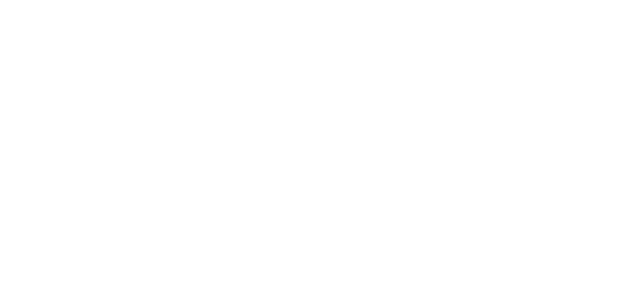
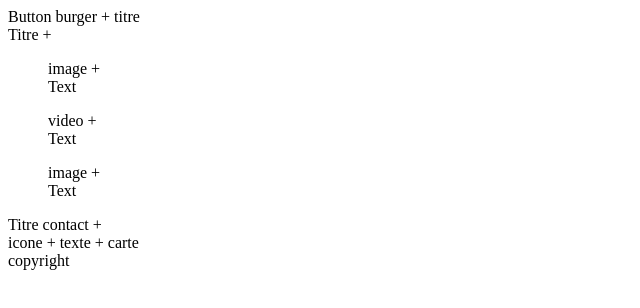
Before and after one commit to zahrahamdane/integration_web, a plain HTML site: page index.html in a window 1280 px wide. Shown: the whole page, without its empty margins (0-640 px from the left). Drawn offline with Linux system fonts and the light colour scheme.

Commit message:
mise en place block wireframe

```diff
--- a/index.html
+++ b/index.html
@@ -7,6 +7,37 @@
     <title>Page d'accueil</title>
 </head>
 <body>
+    <div class="conteneur">
+        <header class="bandeau">Button burger + titre</header>
 
+        <main>
+            Titre +
+            <section class="contenu">
+                <figure class="image_text">
+                    image +
+                    <figcaption>Text</figcaption>
+                </figure>
+
+                <figure class="image_text">
+                    video +
+                    <figcaption>Text</figcaption>
+                </figure>
+
+                <figure class="image_text">
+                    image +
+                    <figcaption>Text</figcaption>
+                </figure>
+            </section>
+        </main>
+
+        <footer class="pied">
+            Titre contact +
+            <div>
+                icone + texte +
+                carte
+            </div>
+            copyright
+        </footer>
+    </div>
 </body>
 </html>
```
